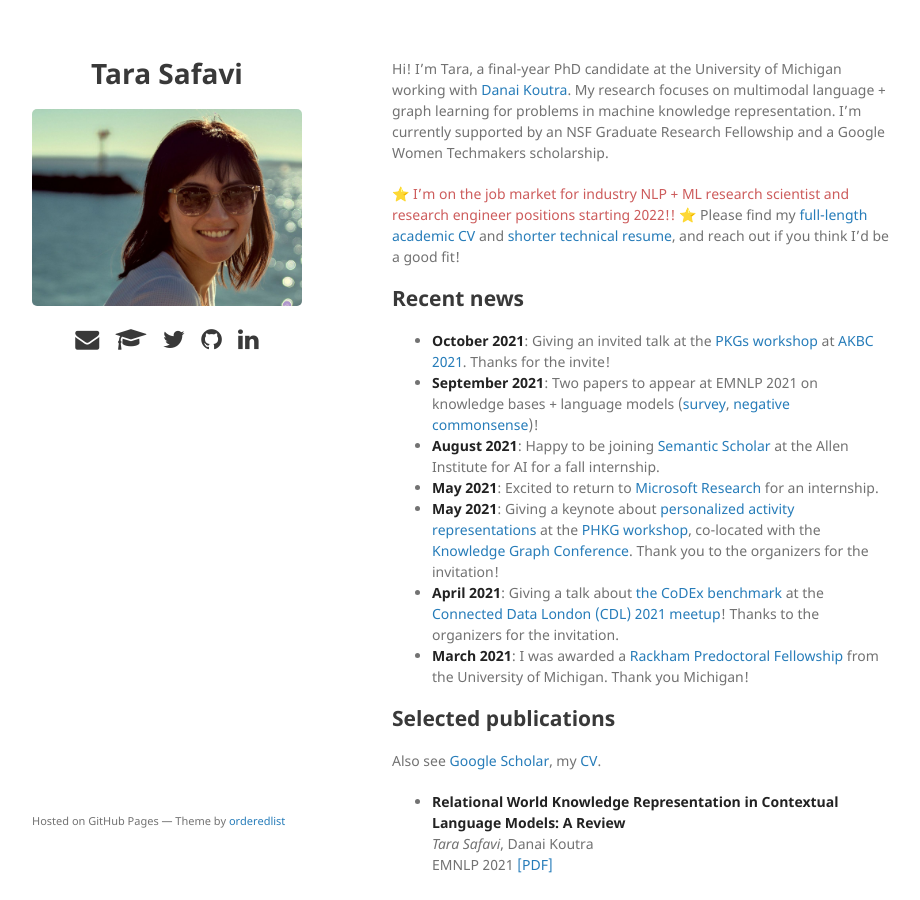
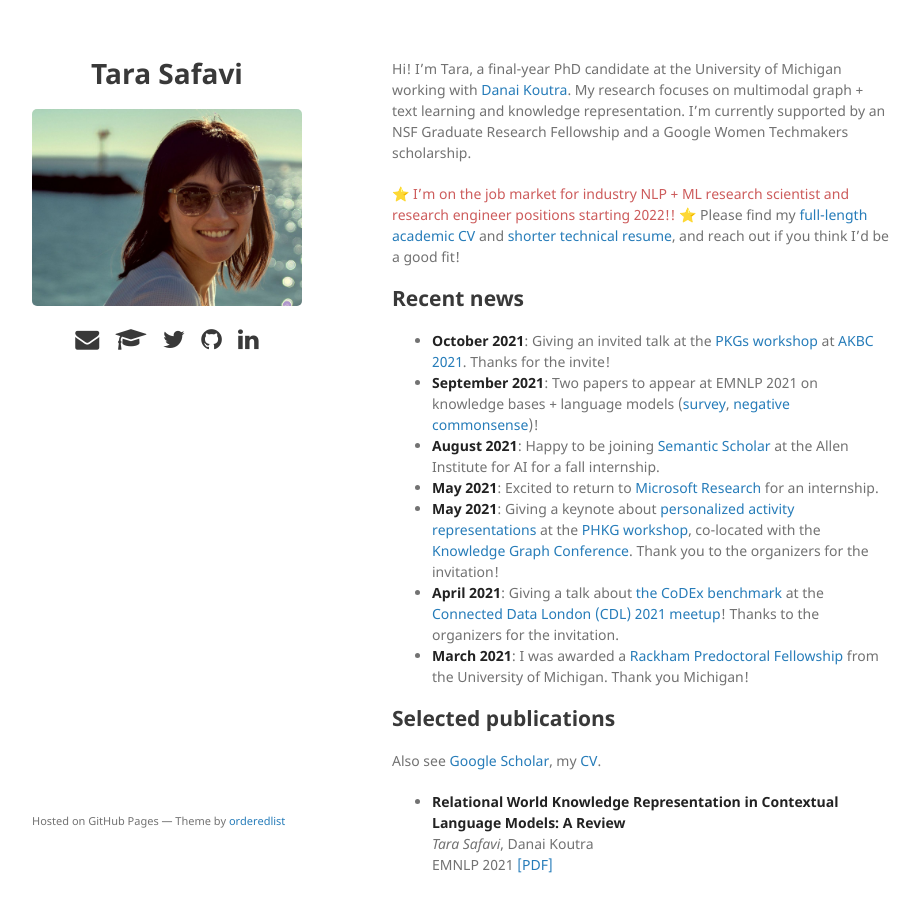
Before and after one commit to tsafavi/tsafavi.github.io, a Jekyll site: the page built from index.md, in a window 1280 px wide and 900 px high. Shown: the whole window, without its empty margins (178-1098 px from the left). Built offline with Jekyll 4.4.1, drawn with Linux system fonts in a browser that asks for light colours.

Commit message:
Update index.md

```diff
--- a/index.md
+++ b/index.md
@@ -4,7 +4,7 @@ layout: default
 
 Hi!
 I'm Tara, a final-year PhD candidate at the University of Michigan working with <a href="http://danaikoutra.com" target="_blank">Danai Koutra</a>.
-My research focuses on multimodal language + graph learning for problems in machine knowledge representation.
+My research focuses on multimodal graph + text learning and knowledge representation.
 I'm currently supported by an NSF Graduate Research Fellowship and a Google Women Techmakers scholarship.
 
 
```
